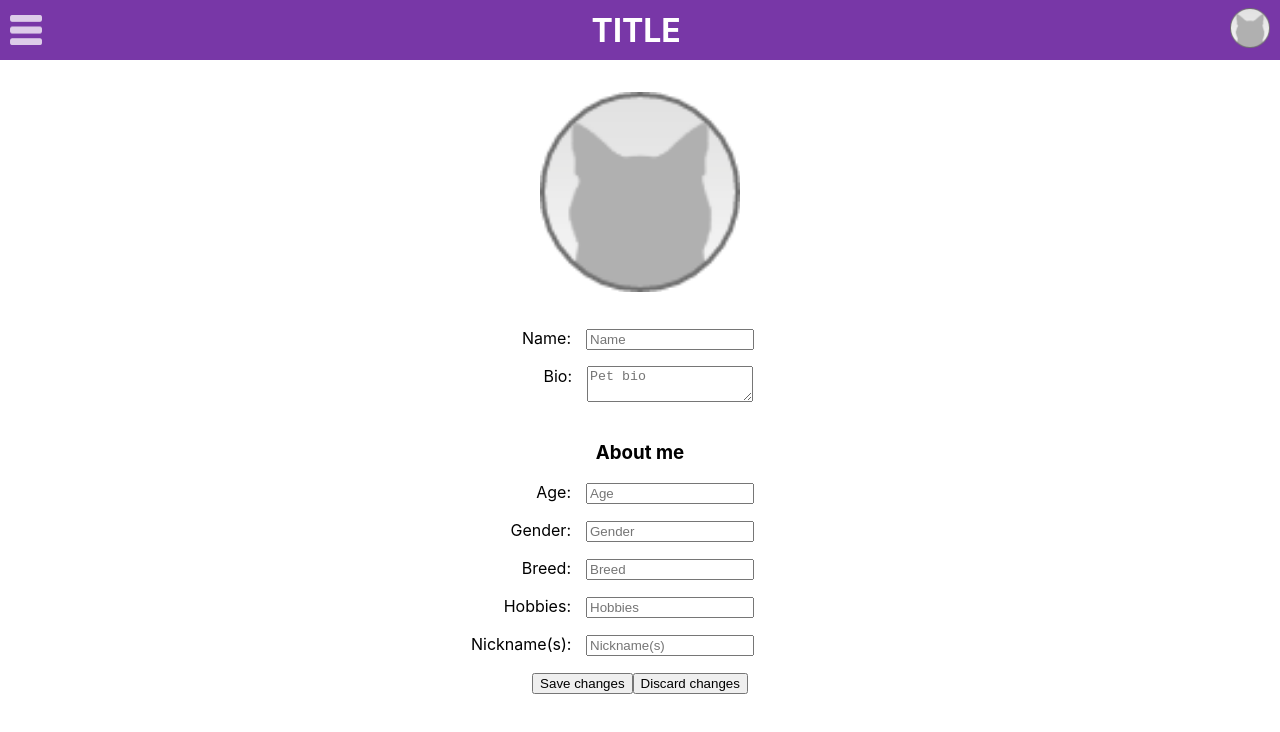
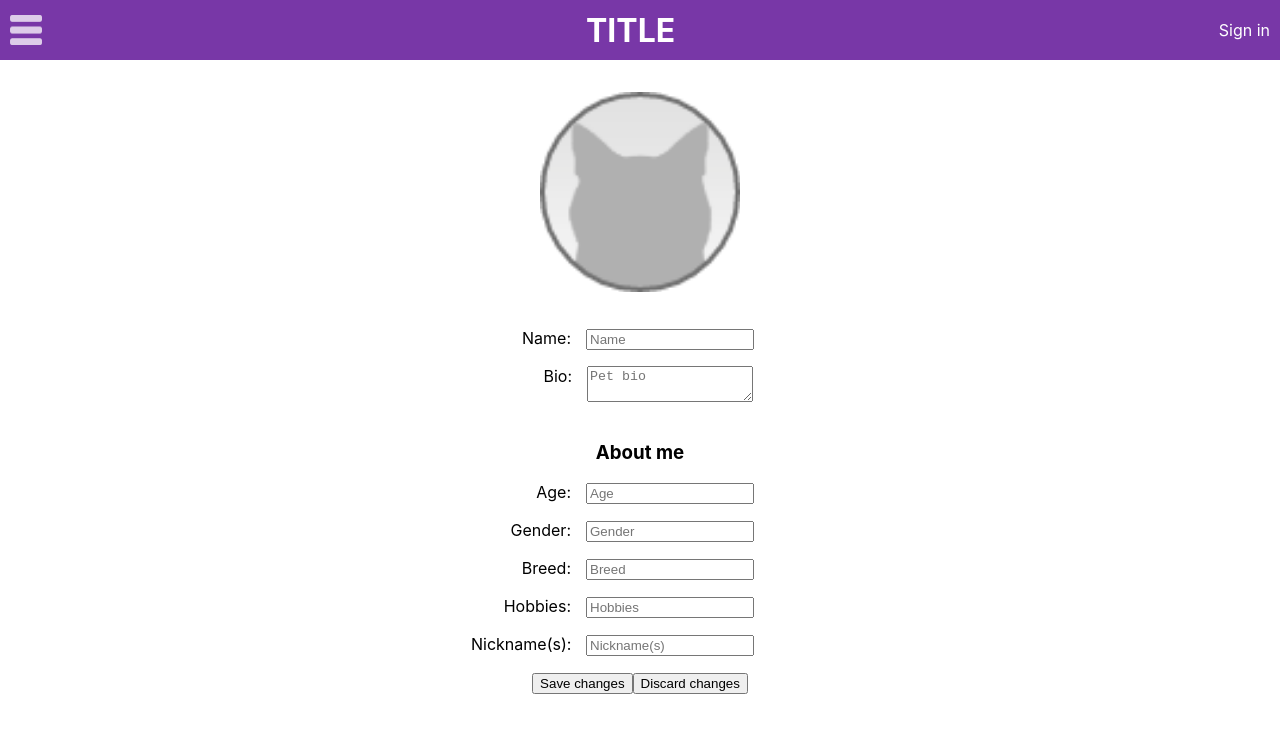
Before and after one commit to LaszloWa/social-pet-network, a React (Create React App) app: page /profile in a window 1280 px wide. Shown: the top 732 px of the page. Built offline with nearby package versions, Linux system fonts and the light colour scheme.

Commit message:
added basic  drop-down menu and implemented firebase user sign-up with email in sign-up component

```diff
--- a/src/components/drop-down-menu/drop-down-menu.component.jsx
+++ b/src/components/drop-down-menu/drop-down-menu.component.jsx
@@ -1,10 +1,18 @@
 import React from 'react';
+import { Link } from 'react-router-dom';
 
 import './drop-down-menu.styles.scss';
 
-const DropdownMenu = () => {
+const DropdownMenu = ({ handleMenuToggle }) => {
+
     return (
-        <h2>IT WORKS!</h2>
+        <div className="menu-dropdown" >
+            <nav className="menu-nav">
+                <Link className="" to="/signin" onClick={handleMenuToggle} >Sign in</Link>
+                <Link className="" to="/signup" onClick={handleMenuToggle} >Sign up</Link>
+                <Link className="" to="/profile" onClick={handleMenuToggle} >My profile</Link>
+            </nav>
+        </div>
     )
 };
 
--- a/src/components/drop-down-menu/drop-down-menu.styles.scss
+++ b/src/components/drop-down-menu/drop-down-menu.styles.scss
@@ -0,0 +1,20 @@
+.menu-dropdown {
+    position: absolute;
+      width: 160px;
+      height: 340px;
+      display: flex;
+      flex-direction: column;
+      padding: 20px;
+      border: 1px solid black;
+      background-color: white;
+      top: 50px;
+      left: 0px;
+      z-index: 5;
+      color: black;
+
+    nav {
+        display: flex;
+        flex-direction: column;
+        align-items: flex-start;
+    }
+}
--- a/src/components/header/header.component.jsx
+++ b/src/components/header/header.component.jsx
@@ -1,22 +1,39 @@
-import React from 'react';
+import React, { useState, useContext } from 'react';
 import { Link } from 'react-router-dom';
 
-import menuIcon from '../../assets/menu-icon.png';
 import ProfilePic from '../profile-pic/profile-pic.component';
 
+import userContext from '../../contexts/current-user/current-user.context';
+
 import './header.styles.scss';
+import DropdownMenu from '../drop-down-menu/drop-down-menu.component';
+import MenuIcon from '../menu-icon/menu-icon.component';
 
 const Header = () => {
+    const currentUser = useContext(userContext);
+    const [isMenuOpen, setIsMenuOpen] = useState(true);
+
+    const onMenuToggle = () => setIsMenuOpen(!isMenuOpen);
 
     return (
         <div className="header">
-            <img src={menuIcon} alt="icon for drop down menu" className="menu-icon" />
-            {// TODO: Implement Menu drop down
+            <MenuIcon handleMenuToggle={onMenuToggle} />
+            {
+                isMenuOpen ?
+                    null :
+                    <DropdownMenu handleMenuToggle={onMenuToggle} />
             }
             <h1 className="header-title">TITLE</h1>
-            <Link className="profile-page" to="/profile" >
-                <ProfilePic />
-            </ Link>
+            {
+                currentUser ?
+                    <Link className="profile-page" to="/profile" >
+                        <ProfilePic />
+                    </ Link>
+                    :
+                    <Link className="sign-in-page" to="/signin" >
+                        <p className="sign-in-link">Sign in</p>
+                    </ Link>
+            }
 
             {/* <img src={profilePicture ? profilePicture : "X"} alt={title === "profile" ? "close profile page" : "open personal profile"} className="var-header-icon"/> */}
         </div>
--- a/src/components/header/header.styles.scss
+++ b/src/components/header/header.styles.scss
@@ -1,7 +1,7 @@
 .header {
     display: flex;
     flex-direction: row;
-    justify-content: space-between;
+    //justify-content: space-between;
     background-color: #5E1096D5;
     align-items: center;
     height: 60px;
@@ -10,6 +10,11 @@
     .menu-icon {
         height: 30px;
         padding: 10px;
+        margin-right: auto;
+    }
+
+    .header-title {
+        justify-self: center;
     }
 
     .var-header-icon {
@@ -17,6 +22,17 @@
         padding: 10px;
     }
 
+    .profile-page {
+        margin-left: auto;
+    }
+
+    .sign-in-page {
+        text-decoration: none;
+        color: white;
+        padding: 10px;
+        margin-left: auto;
+    }
+
     @media only screen and (min-width: 768px) {
         // to come...
     }
--- /dev/null
+++ b/src/components/menu-icon/menu-icon.component.jsx
@@ -0,0 +1,10 @@
+import React from 'react';
+
+
+import menuIcon from '../../assets/menu-icon.png';
+
+const MenuIcon = ({ handleMenuToggle }) => (
+        <img src={menuIcon} alt="icon for drop down menu" className="menu-icon" onClick={handleMenuToggle} />
+);
+
+export default MenuIcon;
--- a/src/components/profile-pic/profile-pic.component.jsx
+++ b/src/components/profile-pic/profile-pic.component.jsx
@@ -2,8 +2,12 @@ import React from 'react';
 
 import defaultProfilePic from '../../assets/defaultProfilePic.png';
 
-const ProfilePic = ({profilePicture, height, width}) => (
-    <img src={ defaultProfilePic } alt="Profile" className="var-header-icon" height={`${height}px`} width={`${width}px`} />
-);
+const ProfilePic = ({profilePicture, height, width}) => {
+
+
+    return (
+        <img src={ profilePicture ? profilePicture : defaultProfilePic } alt="Profile" className="var-header-icon" height={`${height}px`} width={`${width}px`} />
+    )
+};
 
 export default ProfilePic;
--- a/src/contexts/menu.context/menu.context.js
+++ /dev/null
@@ -1,5 +0,0 @@
-import { createContext } from 'react';
-
-const MenuContext = createContext({hidden: true});
-
-export default MenuContext;
--- a/src/firebase/firebase.utils.js
+++ b/src/firebase/firebase.utils.js
@@ -13,3 +13,5 @@ var config = {
 };
 
 firebase.initializeApp(config);
+
+export const auth = firebase.auth();
--- a/src/pages/sign-in/sign-in.component.jsx
+++ b/src/pages/sign-in/sign-in.component.jsx
@@ -13,11 +13,13 @@ const SignInPage = () => {
     const handleChange = (event) => {
         const { name, value } = event.target;
 
-        setUserCredentials({...userCredentials, [name]: value })
+        setUserCredentials({...userCredentials, [name]: value });
     }
 
     const handleSubmit = (event) => {
-        event.preventDefault()
+        event.preventDefault();
+
+
     }
 
     return (
--- a/src/pages/sign-up/sign-up.component.jsx
+++ b/src/pages/sign-up/sign-up.component.jsx
@@ -1,5 +1,7 @@
 import React, { useState } from 'react';
 import { Link } from 'react-router-dom';
+
+import { auth } from '../../firebase/firebase.utils';
 
 import InputField from '../../components/input-field/input-field.component';
 
@@ -12,13 +14,15 @@ const SignUpPage = () => {
 
     const { displayName, email, password, confirmPassword } = userCredentials;
 
+    console.log(auth, email)
+
     const handleChange = (event) => {
         const { name, value } = event.target;
 
         setUserCredentials({...userCredentials, [name]: value })
     }
 
-    const handleSubmit = (event) => {
+    const handleSubmit = async (event) => {
         event.preventDefault()
 
         if (password !== confirmPassword) {
@@ -30,6 +34,15 @@ const SignUpPage = () => {
         }
 
         console.log('Hurray, it works')
+
+        auth.createUserWithEmailAndPassword(email, password)
+            .then(
+                data => console.log(data, 'hurray it worked')
+            )
+            .catch(
+                err => console.log('the following error has occurred: ', err)
+            )
+
     }
 
     return (
```
Also changed, not shown: src/providers/menu/menu.provider.js (added, +15 -0 lines).
